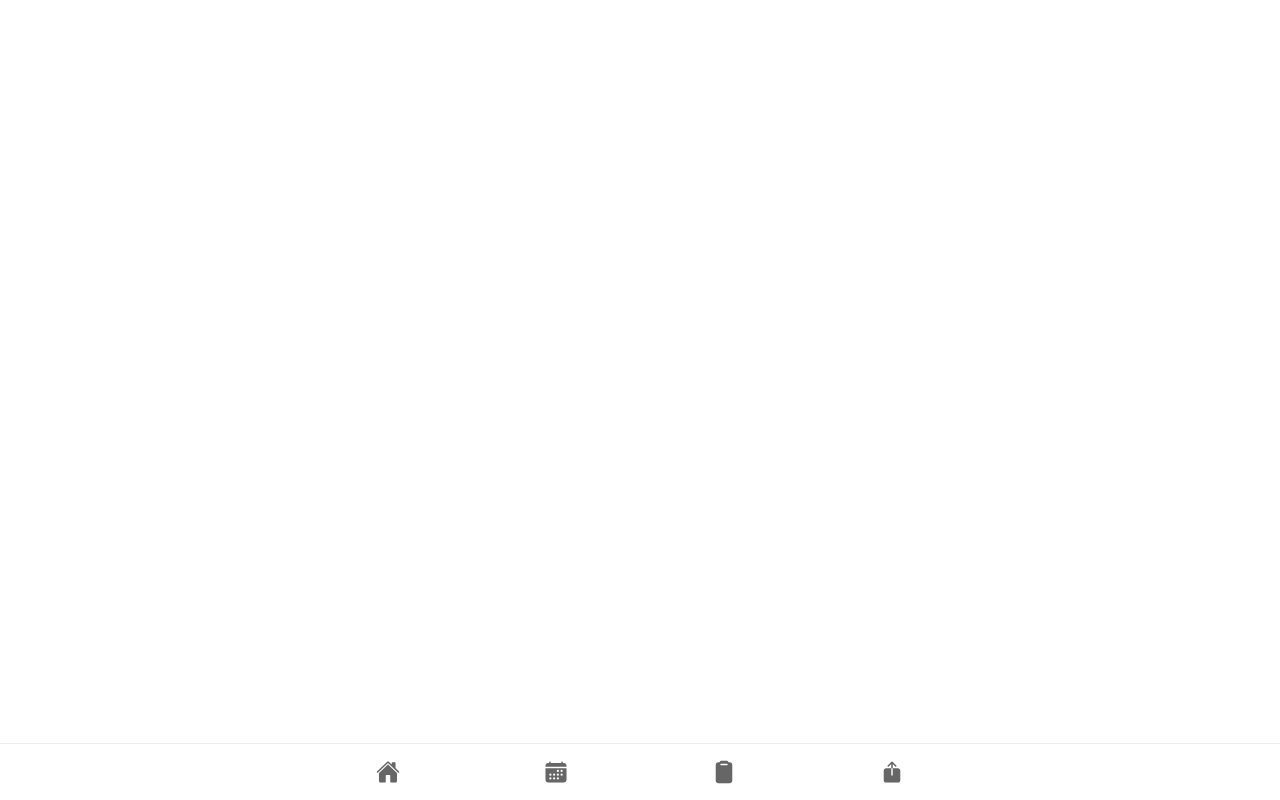
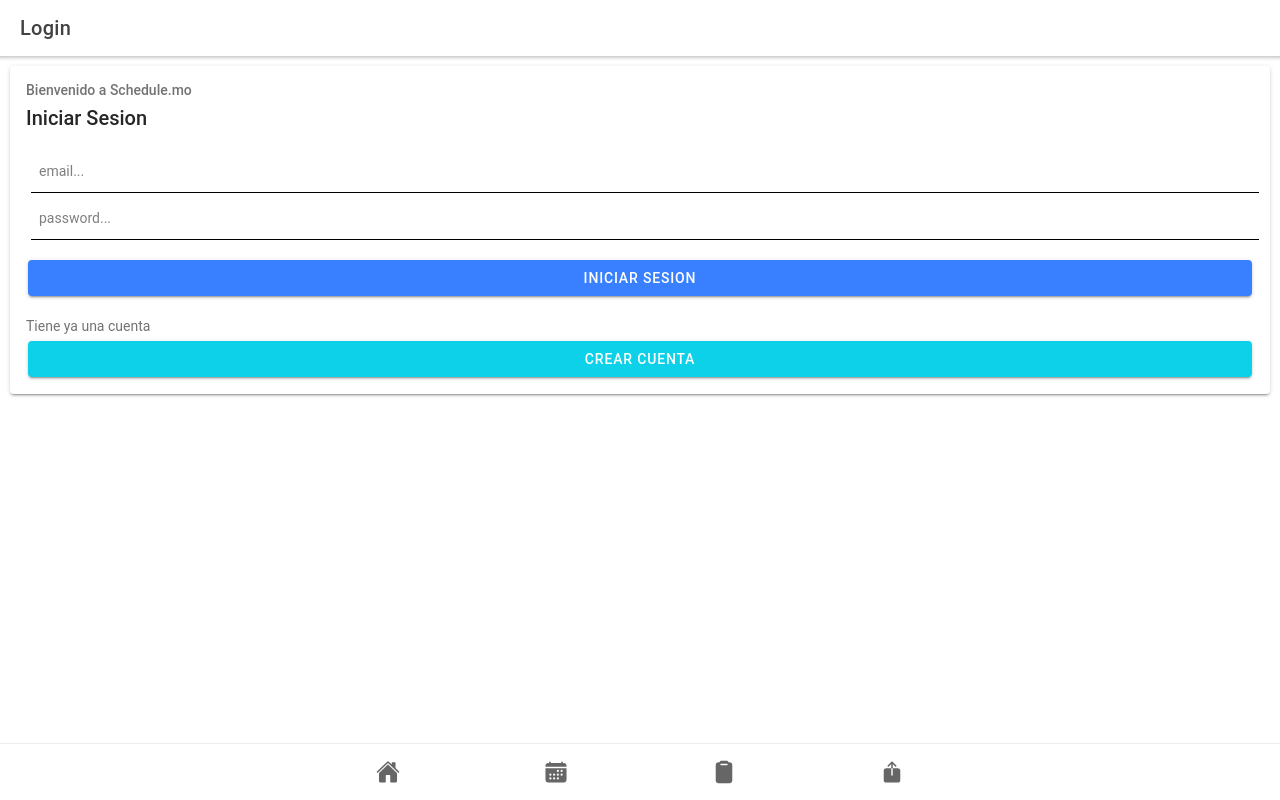
Before and after one commit to dpa722/Int-schedule.mo, a React (Create React App) app: page /login in a window 1280 px wide. Built offline with nearby package versions, Linux system fonts and the light colour scheme; the HTML template or start-up script is replaced by a standard one.

Commit message:
borrado de objetos no utilizados y creacion de pantalla de Login

```diff
--- a/src/App.tsx
+++ b/src/App.tsx
@@ -3,18 +3,18 @@ import { Redirect, Route } from 'react-router-dom';
 import {
   IonApp,
   IonIcon,
-  IonLabel,
   IonRouterOutlet,
   IonTabBar,
   IonTabButton,
   IonTabs
 } from '@ionic/react';
 import { IonReactRouter } from '@ionic/react-router';
-import { apps, flash, send, home, calendar, share, shareAlt, speedometer, clipboard } from 'ionicons/icons';
+import { home, calendar, share, clipboard } from 'ionicons/icons';
 import Tab1 from './pages/Tab1';
 import Tab2 from './pages/Tab2';
 import Tab3 from './pages/Tab3';
 import Tab4 from './pages/Tab4';
+import Login from './pages/Login';
 import Eventos from './pages/components/eventos';
 
 /* Core CSS required for Ionic components to work properly */
@@ -46,6 +46,7 @@ const App: React.FC = () => (
           <Route path="/components/eventos" component={Eventos} />
           <Route path="/tab3" component={Tab3} />
           <Route path="/tab4" component={Tab4} />
+          <Route path="/login" component={Login} />
           <Route exact path="/" render={() => <Redirect to="/tab1" />} />
         </IonRouterOutlet>
         <IonTabBar slot="bottom">
--- /dev/null
+++ b/src/pages/Login.css
@@ -0,0 +1,13 @@
+.email, .password{
+    border-bottom: 1px solid black;
+    color: black;
+    padding: 10px;
+    margin: 5px;
+}
+
+.submit{
+    margin-top: 20px;
+}
+.registro{
+    margin-top: 20px;
+}
--- /dev/null
+++ b/src/pages/Login.tsx
@@ -0,0 +1,41 @@
+import {
+    IonHeader, IonContent, IonToolbar, IonTitle,IonPage,IonCard,IonCardHeader,IonCardSubtitle,IonCardTitle,IonCardContent,IonInput,IonButton,IonLabel
+  } from '@ionic/react';
+
+  import React from 'react';
+
+  import './Login.css';
+
+  const Login: React.FC = () => {
+    return (
+        <IonPage>
+            <IonHeader>
+                <IonToolbar>
+                    <IonTitle>Login</IonTitle>
+                 </IonToolbar>
+             </IonHeader>
+            <IonContent>
+
+            <IonCard>
+                <IonCardHeader>
+                    <IonCardSubtitle>Bienvenido a Schedule.mo</IonCardSubtitle>
+                    <IonCardTitle>Iniciar Sesion</IonCardTitle>
+                </IonCardHeader>
+                 <IonCardContent>
+                     <form action="">
+                        <IonInput type="text" placeholder="email..." className="email" name="email"></IonInput>
+                        <IonInput type="password" placeholder="password..." className="password" name="password"></IonInput>
+                        <IonButton type="submit" expand="block" className="submit">iniciar sesion</IonButton>
+                     </form>
+                     <div className="registro">
+                        <IonLabel className="labelCuenta">Tiene ya una cuenta</IonLabel>
+                        <IonButton expand="block" color="secondary">Crear Cuenta</IonButton>
+                     </div>
+                </IonCardContent>
+             </IonCard>
+        </IonContent>
+      </IonPage>
+    );
+  };
+
+  export default Login;
--- a/src/pages/Tab1.tsx
+++ b/src/pages/Tab1.tsx
@@ -4,7 +4,7 @@ import {
   IonListHeader,IonPage,IonTitle,IonToolbar
 } from '@ionic/react';
 
-import { book, build, colorFill, grid } from 'ionicons/icons';
+import { book } from 'ionicons/icons';
 import React from 'react';
 import './Tab1.css';
 
--- a/src/pages/Tab2.tsx
+++ b/src/pages/Tab2.tsx
@@ -1,5 +1,5 @@
 import React from 'react';
-import { IonContent, IonHeader, IonItem, IonLabel, IonList, IonPage, IonTitle, IonToolbar } from '@ionic/react';
+import { IonContent, IonHeader, IonPage, IonTitle, IonToolbar } from '@ionic/react';
 
 const Tab2: React.FC = () => {
   return (
--- a/src/pages/Tab4.tsx
+++ b/src/pages/Tab4.tsx
@@ -1,6 +1,6 @@
 import React from 'react';
-import { IonHeader, IonToolbar, IonPage, IonTitle, IonContent, IonList, IonItem, IonLabel, IonButton, IonIcon } from '@ionic/react';
-import { share, expand, contract } from 'ionicons/icons';
+import { IonHeader, IonToolbar, IonPage, IonTitle, IonContent, IonButton, IonIcon } from '@ionic/react';
+import { expand, contract } from 'ionicons/icons';
 
 
 const Tab4Page: React.FC = () => {
```
